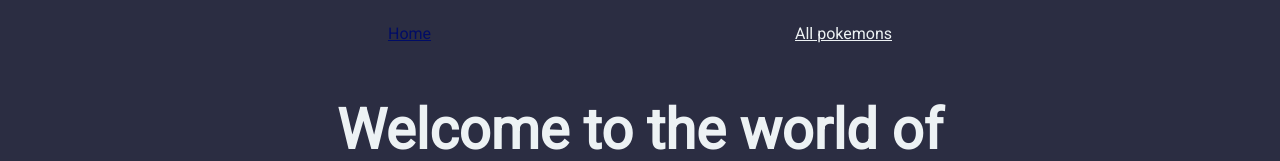
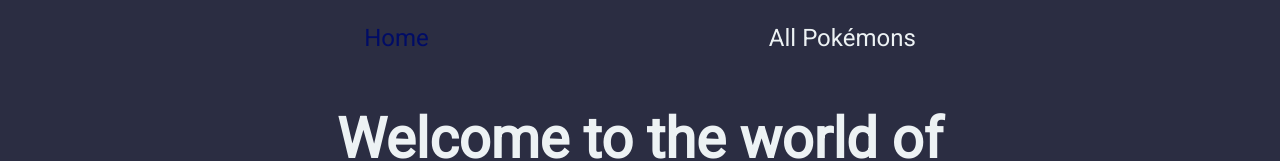
Before and after one commit to ECO786786/pokemon, a React (Vite) app: page / in a window 1280 px wide. Shown: the top 161 px of the page. Built offline with nearby package versions, Linux system fonts and the light colour scheme; the HTML template or start-up script is replaced by a standard one.

Commit message:
Update Pokémon data retrieval in API request function

```diff
--- a/src/App.css
+++ b/src/App.css
@@ -10,6 +10,11 @@
   padding: 1rem;
   align-items: baseline;
   flex-wrap: wrap;
+}
+
+nav a {
+  text-decoration: none;
+  font-size: 1.5rem;
 }
 main {
   display: flex;
--- a/src/components/PageWrapper/index.jsx
+++ b/src/components/PageWrapper/index.jsx
@@ -10,7 +10,7 @@
             Home
           </NavLink>
           <NavLink to="/pokemons" style={styles}>
-            All pokemons
+            All Pokémons
           </NavLink>
         </nav>
       </header>
--- a/src/components/ShowAllPokemons/index.jsx
+++ b/src/components/ShowAllPokemons/index.jsx
@@ -7,7 +7,9 @@
   useEffect(() => {
     const loadPokemon = async () => {
       try {
-        const response = await fetch("https://pokeapi.co/api/v2/pokemon/");
+        const response = await fetch(
+          "https://pokeapi.co/api/v2/pokemon?limit=150&offset=0"
+        );
         const data = await response.json();
         if (response.status === 200) {
           SetPokemons(data.results);
```
